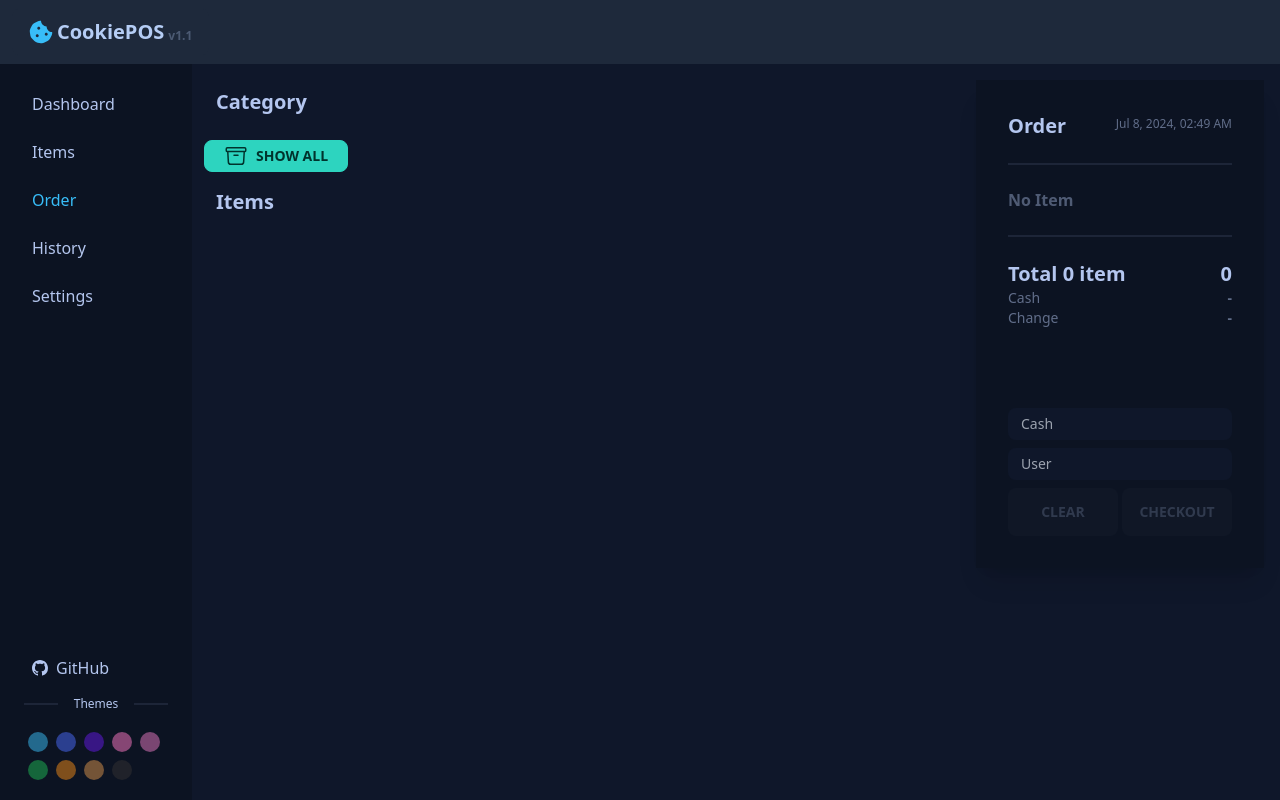
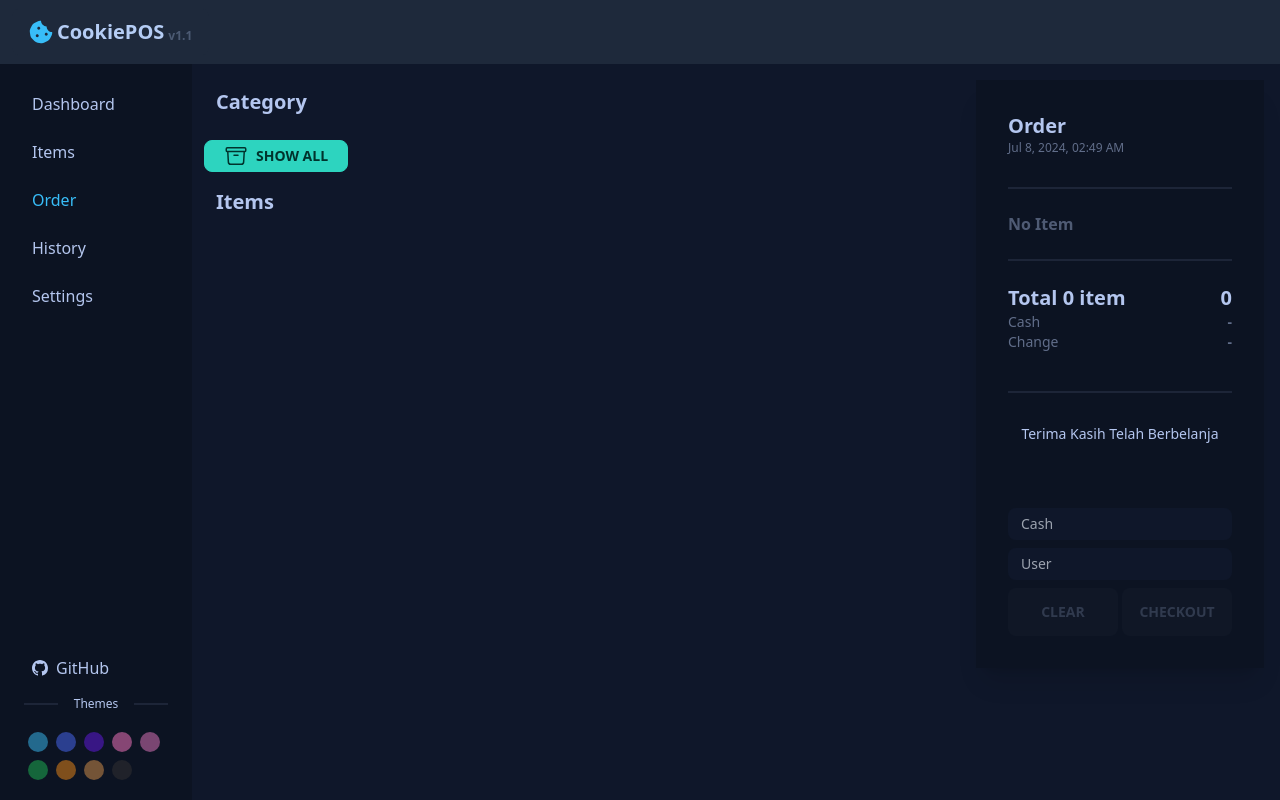
Before and after one commit to abdulhafizk/cashier-pos, a Next.js app: page /order in a window 1280 px wide. Built offline with nearby package versions, Linux system fonts and the light colour scheme.

Commit message:
Ubah Struk di 'Order.jsx'

```diff
--- a/pages/order.jsx
+++ b/pages/order.jsx
@@ -277,7 +277,7 @@ export default function Order() {
                                     id="screenshot"
                                     className="flex flex-col p-8 bg-base-300 relative"
                                 >
-                                    <div className="flex place-items-end justify-between">
+                                    <div className="flex flex-col place-items-start">
                                         <b className="card-title">Order</b>
                                         <div className="flex flex-col">
                                             <small className="text-xs opacity-50 mb-1">
@@ -335,6 +335,12 @@ export default function Order() {
                                                   ).format('0,0')
                                                 : '-'}
                                         </b>
+                                    </div>
+                                    <div className="divider"></div>
+                                    <div className="flex justify-center mt-2">
+                                        <p className="text-sm">
+                                            Terima Kasih Telah Berbelanja
+                                        </p>
                                     </div>
                                 </div>
 
```
